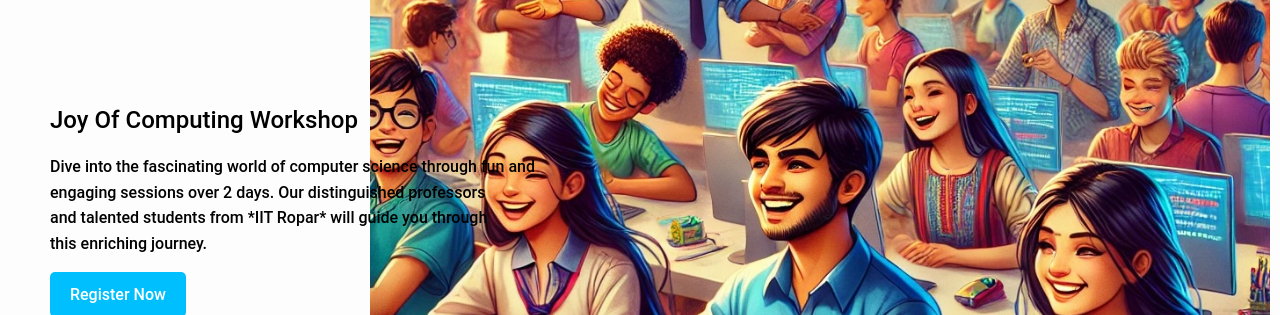
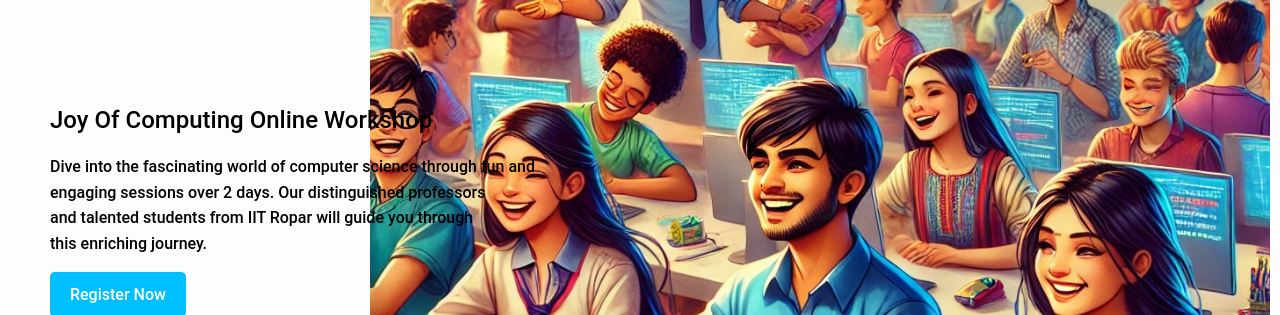
Before and after one commit to sudarshansudarshan/joc, a Jekyll site: the page built from index.markdown, in a window 1280 px wide. Shown: the part 313-628 px from the top of the page. Built offline with Jekyll 4.4.1, drawn with Linux system fonts in a browser that asks for light colours.

Commit message:
Update home.html

```diff
--- a/_layouts/home.html
+++ b/_layouts/home.html
@@ -154,9 +154,9 @@ layout: default
 
   <div class="hero-section" style="width: 100%; background-image: url('images/joc image.jpg'); background-size: contain; background-repeat: no-repeat; background-position: right top;">
     <div class="content" style="padding-left: 40px;">
-      <h2 style="color: black;"><b> Joy Of Computing Workshop</b></h2>
+      <h2 style="color: black;"><b> Joy Of Computing Online Workshop</b></h2>
       <p style="color: black;">
-        Dive into the fascinating world of computer science through fun and <br>engaging sessions over 2 days. Our distinguished professors <br>and talented students from *IIT Ropar* will guide you through <br>this enriching journey.
+        Dive into the fascinating world of computer science through fun and <br>engaging sessions over 2 days. Our distinguished professors <br>and talented students from <b>IIT Ropar</b> will guide you through <br>this enriching journey.
       </p>
 
       <a href="https://forms.gle/HP18PAvap6ifJ8EG8" class="btn">Register Now</a>
```
